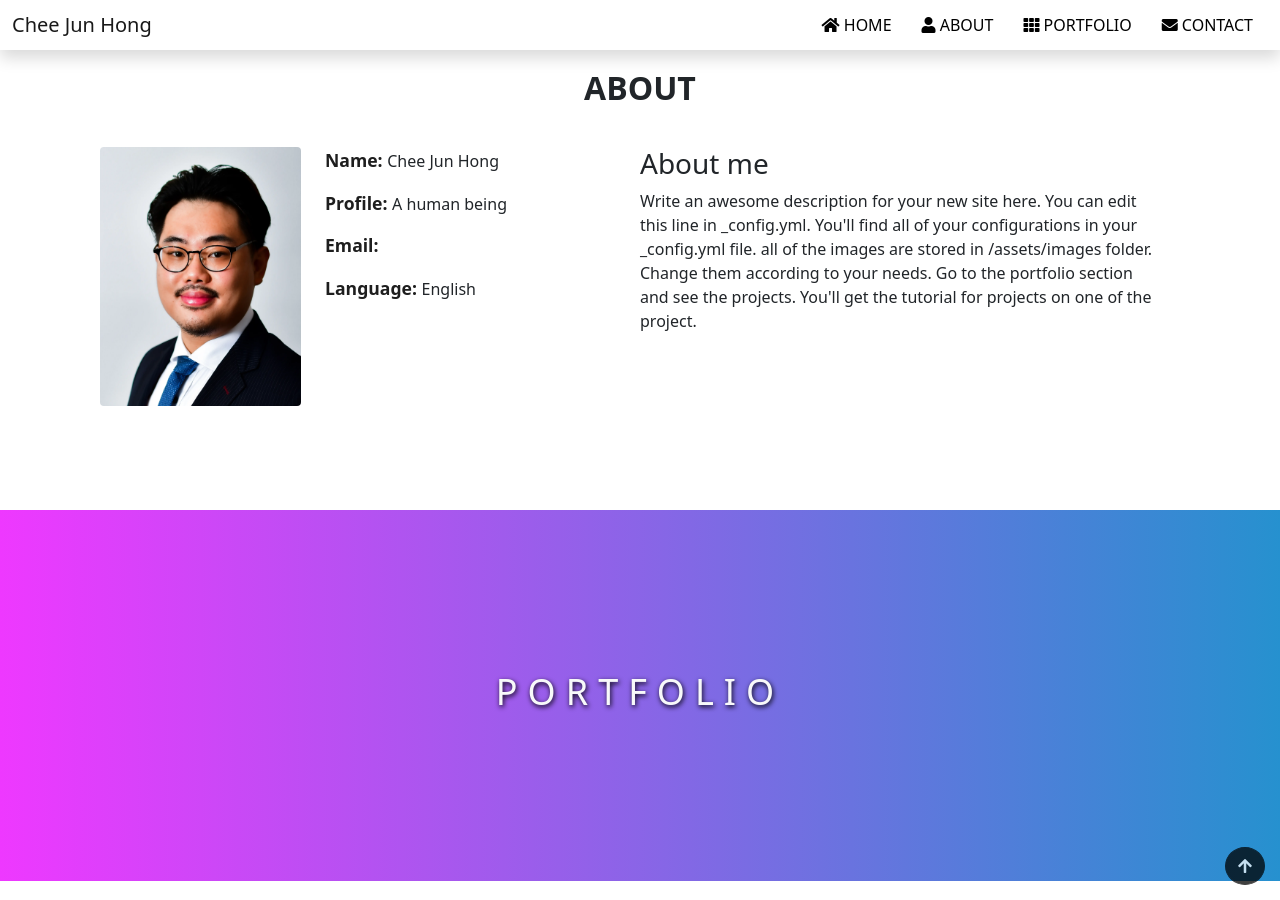
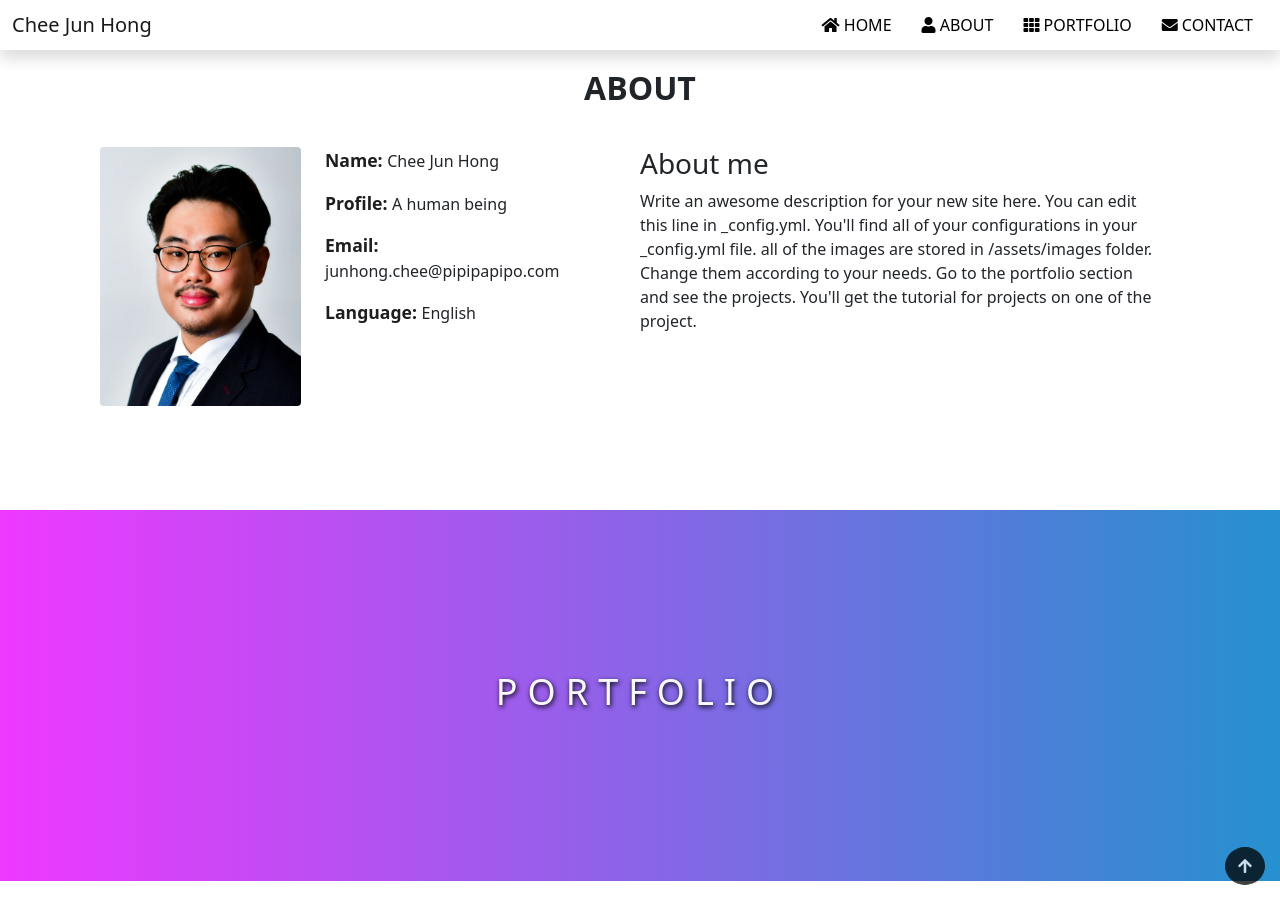
Before and after one commit to pipipapipo/test_web, a Jekyll site: the page built from index.md, in a window 1280 px wide and 900 px high, scrolled down 760 px. Built offline with Jekyll 4.4.1, drawn with Linux system fonts in a browser that asks for light colours.

Commit message:
Update default.html

```diff
--- a/_layouts/default.html
+++ b/_layouts/default.html
@@ -35,7 +35,7 @@
                                     </p>
                                     <p>
                                         <span class="title-s">Email: </span>
-                                        <span style="word-wrap: break-word;">{{junhong.chee@pipipapipo.com}}</span>
+                                        <span style="word-wrap: break-word;">junhong.chee@pipipapipo.com</span>
                                     </p>
                                     <p>
                                         <span class="title-s">Language: </span>
```
